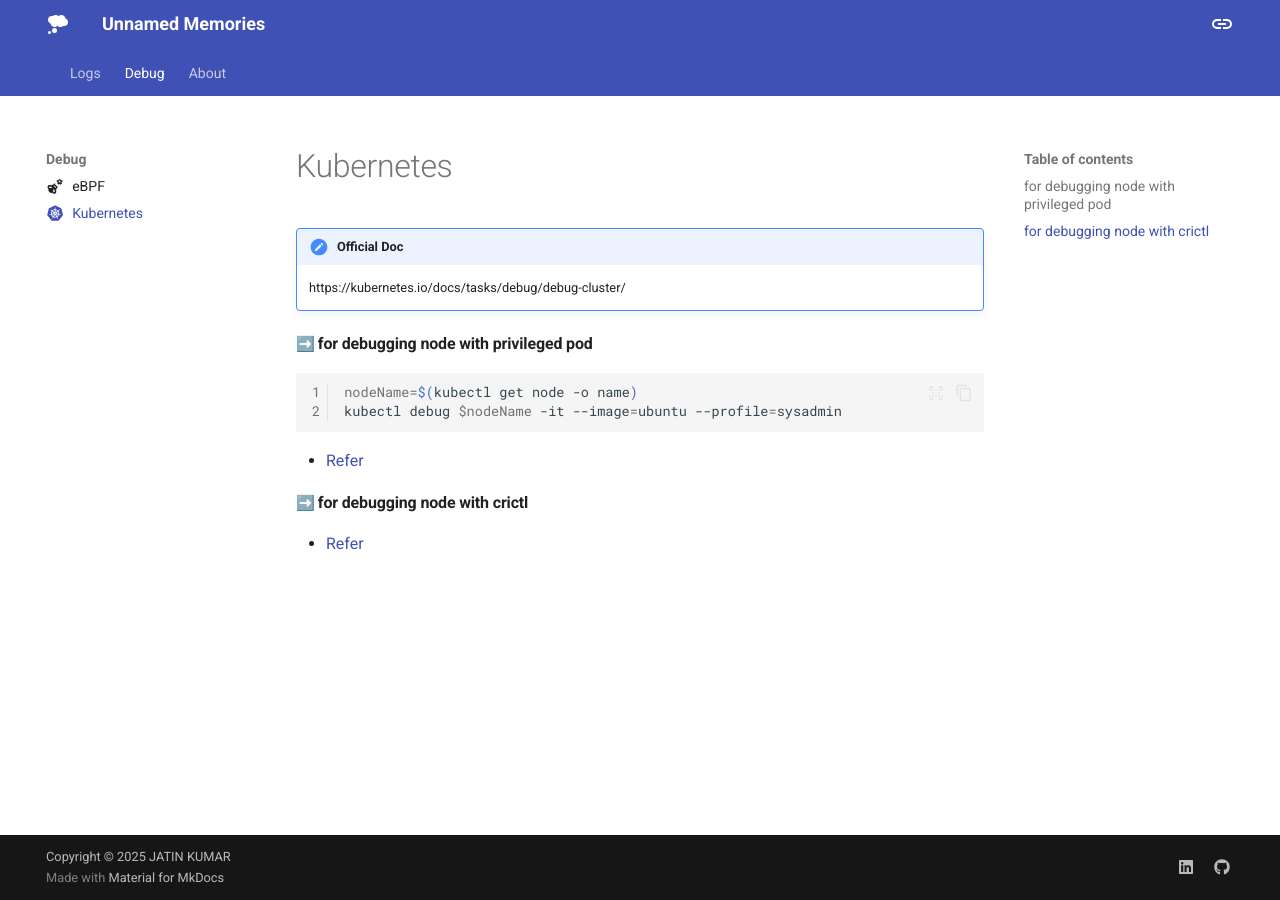
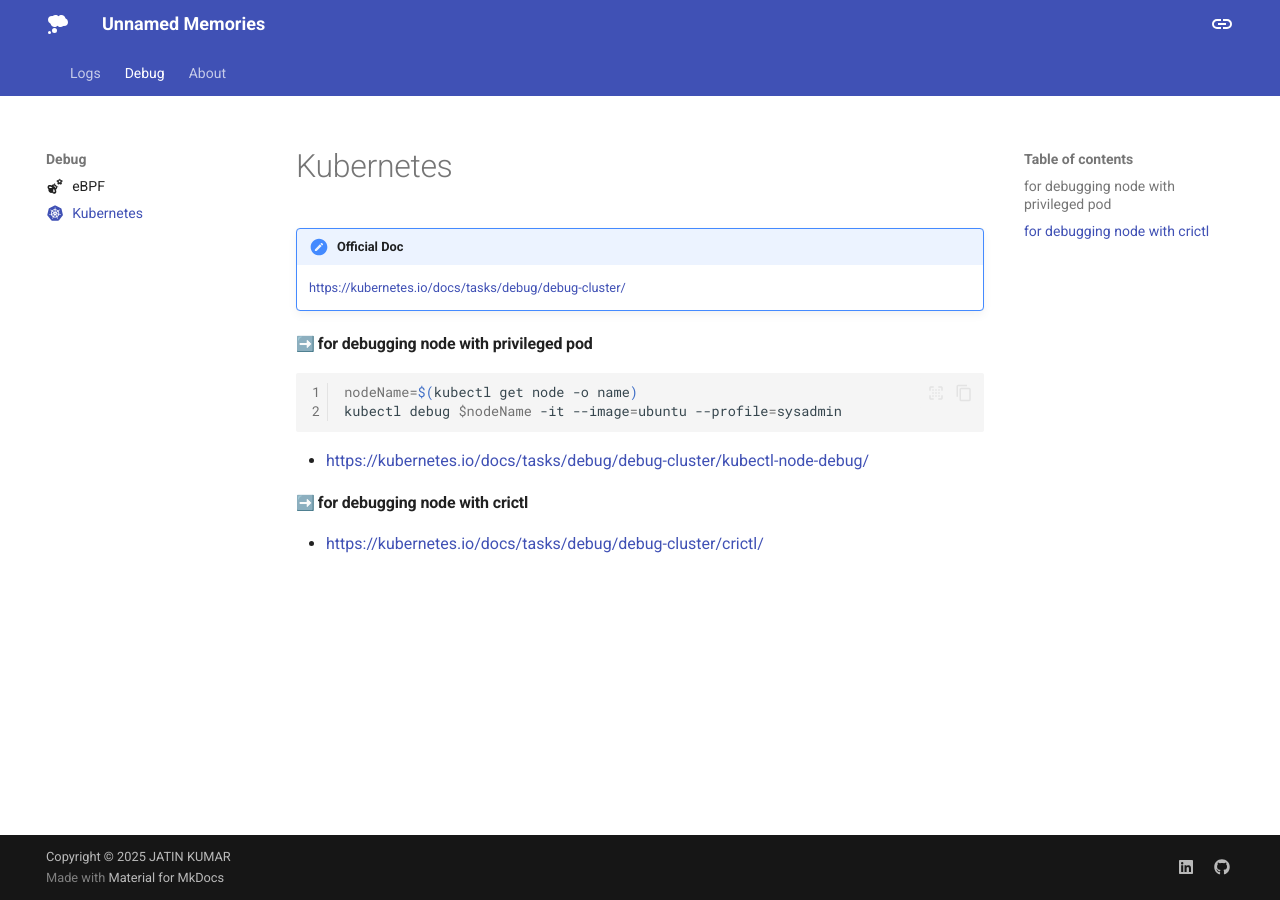
Before and after one commit to h0x0er/h0x0er.github.io, an MkDocs documentation site: the page built from docs/debug/kubernetes.md, in a window 1280 px wide. Built offline with MkDocs 1.6.1 and Material for MkDocs 9.7.7, drawn with Linux system fonts in a browser that asks for light colours; emoji names are drawn with the system emoji font.

Commit message:
memories: updated

````diff
--- a/docs/debug/kubernetes.md
+++ b/docs/debug/kubernetes.md
@@ -4,7 +4,7 @@ icon: material/kubernetes
 ---
 
 !!! note "Official Doc"
-    https://kubernetes.io/docs/tasks/debug/debug-cluster/
+    <https://kubernetes.io/docs/tasks/debug/debug-cluster/>
 
 #### :arrow_right: for debugging node with privileged pod
 
@@ -13,8 +13,8 @@ nodeName=$(kubectl get node -o name)
 kubectl debug $nodeName -it --image=ubuntu --profile=sysadmin
 ```
 
-- [Refer](https://kubernetes.io/docs/tasks/debug/debug-cluster/kubectl-node-debug/)
+- <https://kubernetes.io/docs/tasks/debug/debug-cluster/kubectl-node-debug/>
 
 #### :arrow_right: for debugging node with crictl
 
-- [Refer](https://kubernetes.io/docs/tasks/debug/debug-cluster/crictl/)
+- <https://kubernetes.io/docs/tasks/debug/debug-cluster/crictl/>
````
Also changed, not shown: docs/achievements.md (+3 -3 lines), docs/debug/ebpf.md (+1 -1 lines).
